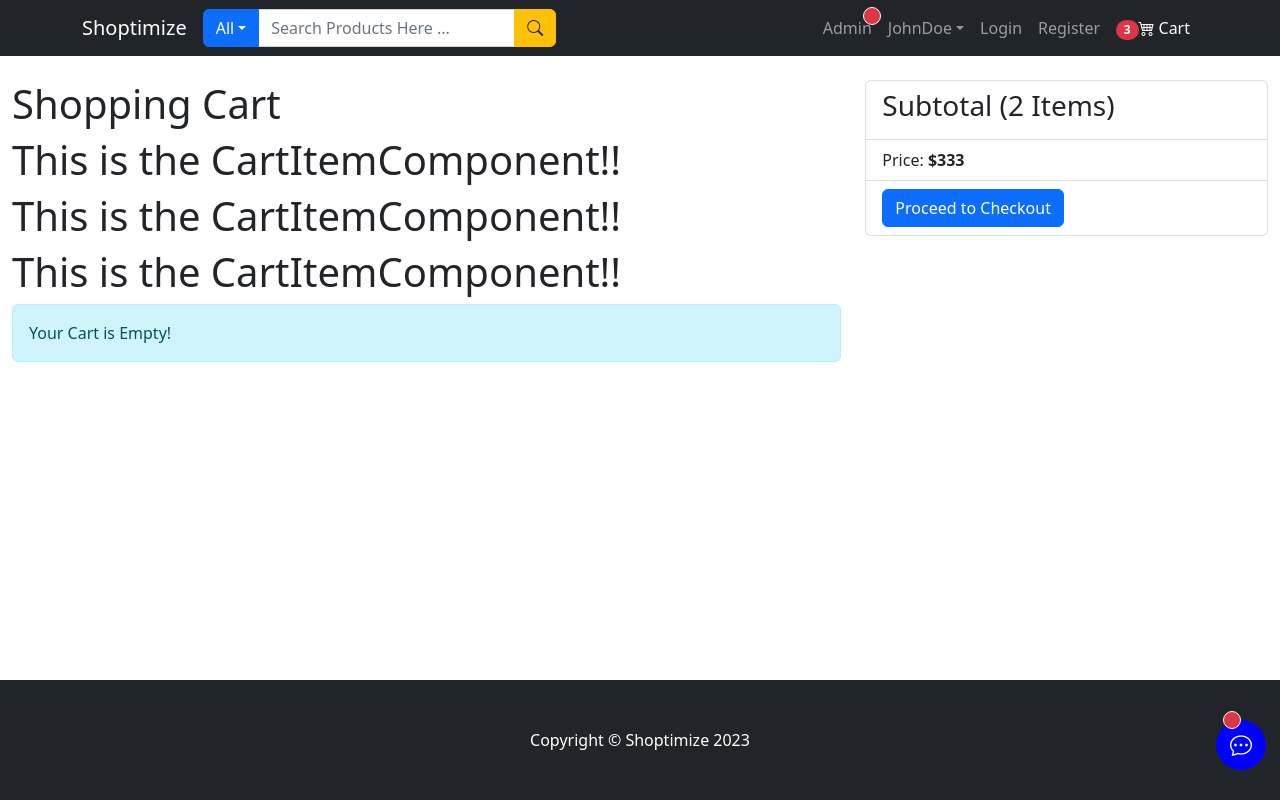
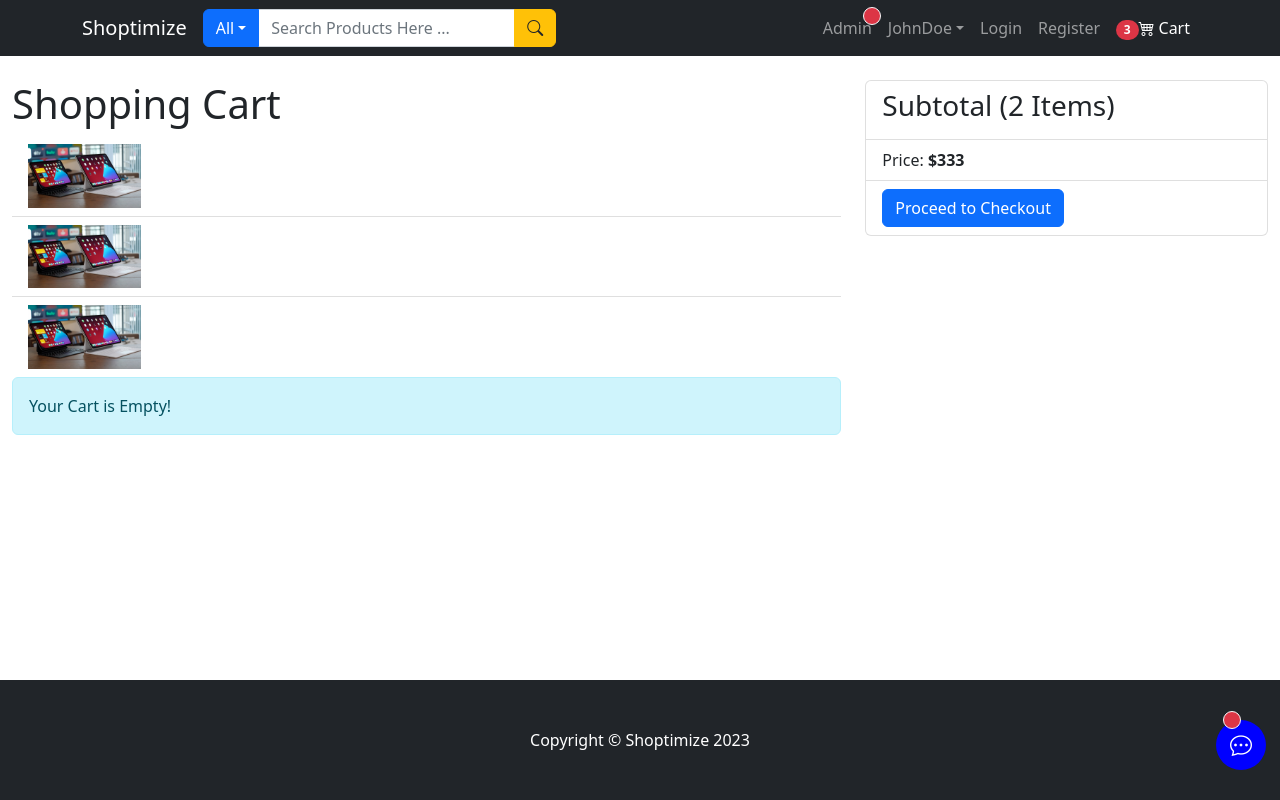
Before and after one commit to ShanchaiZ/MERN-ecommerce, a React (Create React App) app in the folder frontend/: page /cart in a window 1280 px wide. Built offline with nearby package versions, Linux system fonts and the light colour scheme.

Commit message:
updated the CartItem Component to have 5 columns that display Image, Name of product, Price, Quantity in a dropdown, and delete product from list. Note: columns of 5 set up that they add up to 12 in the browser

```diff
--- a/frontend/src/components/CartItemComponent.js
+++ b/frontend/src/components/CartItemComponent.js
@@ -1,7 +1,28 @@
+import { ListGroup, Row, Col, Image } from "react-bootstrap";
 
 
 const CartItemComponent = () => {
-    return <h1> This is the CartItemComponent!!</h1>
-};
+    return (
+        <ListGroup.Item>
+            <Row>
+                <Col md={2}>
+                    <Image src="/images/category/tablets-category.jpg" fluid />
+                </Col>
+                <Col md={2}>
+
+                </Col>
+                <Col md={2}>
+
+                </Col>
+                <Col md={3}>
+
+                </Col>
+                <Col md={3}>
+
+                </Col>
+            </Row>
+        </ListGroup.Item>
+    )
+}
 
 export default CartItemComponent;
--- a/frontend/src/pages/CartPage.js
+++ b/frontend/src/pages/CartPage.js
@@ -9,9 +9,11 @@ const CartPage = () => {
                 {/* Shopping Cart Items: */}
                 <Col md={8}>
                     <h1>Shopping Cart</h1>
-                    {Array.from({ length: 3 }).map((item, idx) => (
-                        <CartItemComponent key={idx} />
-                    ))}
+                    <ListGroup variant="flush">
+                        {Array.from({ length: 3 }).map((item, idx) => (
+                            <CartItemComponent key={idx} />
+                        ))}
+                    </ListGroup>
                     <Alert variant="info">Your Cart is Empty!</Alert>
                 </Col>
 
```
